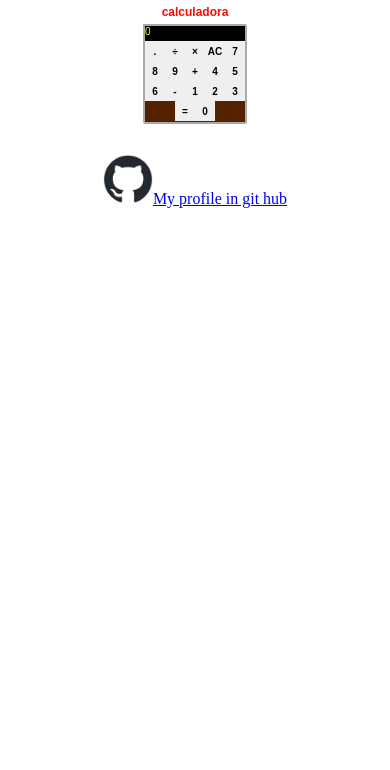
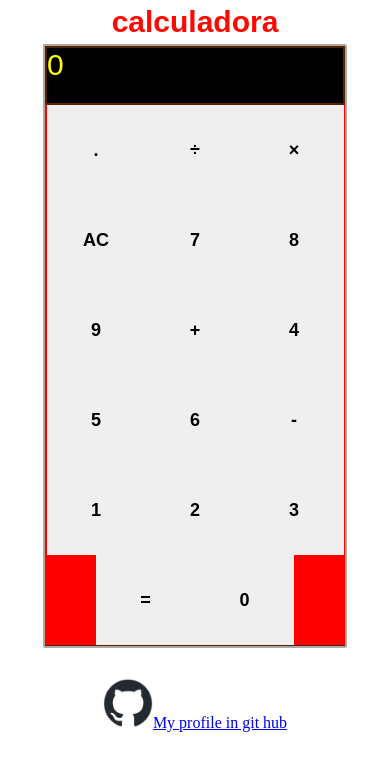
Before and after one commit to Lucasdeo1/CALCULATOR-ZADA, a plain HTML site: page index.html in a window 390 px wide. Drawn offline with Linux system fonts and the light colour scheme; a web font is replaced by a local one.

Commit message:
Update style.css

```diff
--- a/style.css
+++ b/style.css
@@ -25,7 +25,7 @@ Com essas propriedades aplicadas à classe "tudodentro", o conteúdo será centr
 h1{
     text-align: center;
     font-family: 'Digital Numbers', sans-serif;
-    color: rgb(255, 8, 0);
+    color:orangered;
     margin: 20px;
 
 }
@@ -46,12 +46,9 @@ h1{
 }
 
 .botoes{
-    margin: 0;
     padding: 0;
     text-align: center;
-    width: 100%;
-    height: 100%;
-    /*background-color: rgb(0, 0, 0);*/
+    background-color:red;
 }
 
 button{
@@ -76,7 +73,7 @@ button:hover{
         display: flex;
         justify-content: center;
         /*align-items: center;*/
-        font-size: 12px;
+
 
     }
 
@@ -85,12 +82,12 @@ button:hover{
         font-family: 'Digital Numbers', sans-serif;
         color: rgb(255, 8, 0);
         margin: 5px;
-        font-size: 12px;
+        font-size: 30px;
 
     }
     .calculadora{
-        width: 100px;
-        height: 96.1px;
+        width: 300px;
+        height: 600px;
         border: 2px solid rgb(172, 169, 169);
         border-radius: 1px 2px  2px 2px;
         background-color: rgb(83, 35, 0);
@@ -101,25 +98,10 @@ button:hover{
         background-color: black;
         color: yellow;
         font-family: 'Digital Numbers', sans-serif;
-        height: 15px;
-        font-size: 10px;
-        margin: auto;
+        height: 55px;
+        font-size: 30px;
+        margin: 2px;
     }
-
-    .botoes{
-        text-align: center;
-        font-size: 9px;
-        /*background-color: red;*/
-    }
-
-    button{
-        border: none;
-        height:20px;
-        width: 20px;
-        text-align: center;
-        font-weight: bolder;
-        font-size: 10px;
-      }
 
     button:hover{
         background-color:  rgb(148, 148, 148);
```
